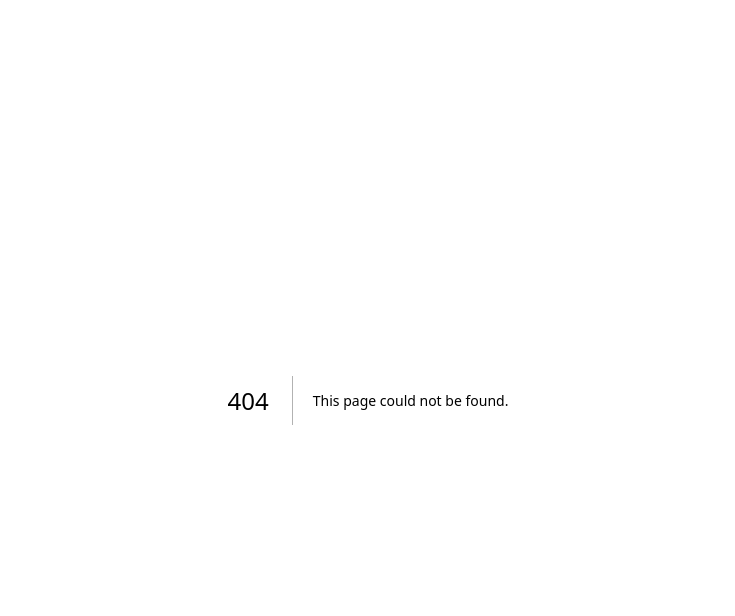
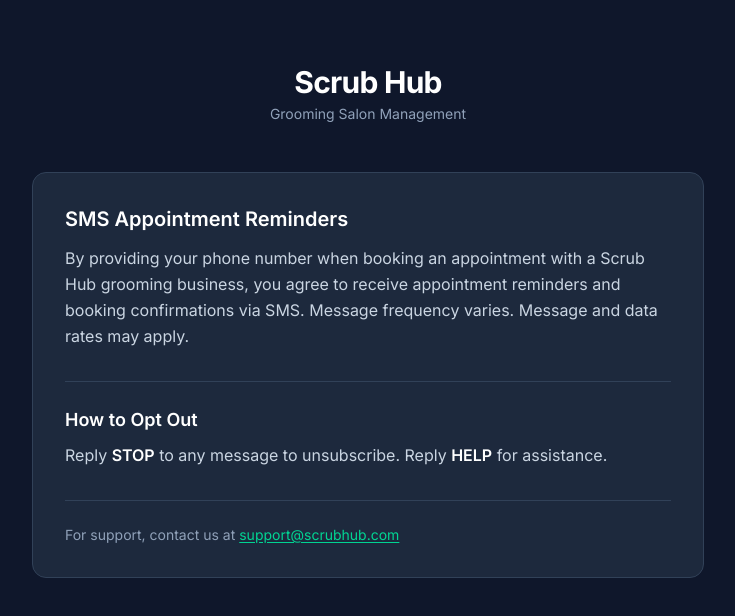
Before and after one commit to Coopins/scrub-hub, a Next.js app: page /sms-consent in a window 1280 px wide. Before the commit this address had no page. Shown: the top 616 px of the page, without its empty margins (272-1007 px from the left). Built offline with nearby package versions, Linux system fonts and the light colour scheme.

Commit message:
feat: add public SMS consent page for Twilio verification

```diff
--- /dev/null
+++ b/src/app/sms-consent/page.tsx
@@ -0,0 +1,44 @@
+export default function SmsConsentPage() {
+  return (
+    <div className="min-h-screen bg-slate-900 text-slate-100 flex flex-col items-center py-16 px-4">
+      <div className="w-full max-w-2xl">
+        <div className="text-center mb-12">
+          <h1 className="text-3xl font-bold text-white tracking-tight">Scrub Hub</h1>
+          <p className="text-slate-400 mt-1 text-sm">Grooming Salon Management</p>
+        </div>
+
+        <div className="bg-slate-800 rounded-xl p-8 space-y-8 border border-slate-700">
+          <div>
+            <h2 className="text-xl font-semibold text-white mb-3">SMS Appointment Reminders</h2>
+            <p className="text-slate-300 leading-relaxed">
+              By providing your phone number when booking an appointment with a Scrub Hub grooming
+              business, you agree to receive appointment reminders and booking confirmations via SMS.
+              Message frequency varies. Message and data rates may apply.
+            </p>
+          </div>
+
+          <div className="border-t border-slate-700 pt-6">
+            <h3 className="text-lg font-semibold text-white mb-2">How to Opt Out</h3>
+            <p className="text-slate-300 leading-relaxed">
+              Reply <span className="font-mono font-semibold text-white">STOP</span> to any message
+              to unsubscribe. Reply{' '}
+              <span className="font-mono font-semibold text-white">HELP</span> for assistance.
+            </p>
+          </div>
+
+          <div className="border-t border-slate-700 pt-6">
+            <p className="text-slate-400 text-sm">
+              For support, contact us at{' '}
+              <a
+                href="mailto:support@scrubhub.com"
+                className="text-emerald-400 hover:text-emerald-300 underline underline-offset-2"
+              >
+                support@scrubhub.com
+              </a>
+            </p>
+          </div>
+        </div>
+      </div>
+    </div>
+  )
+}
```
